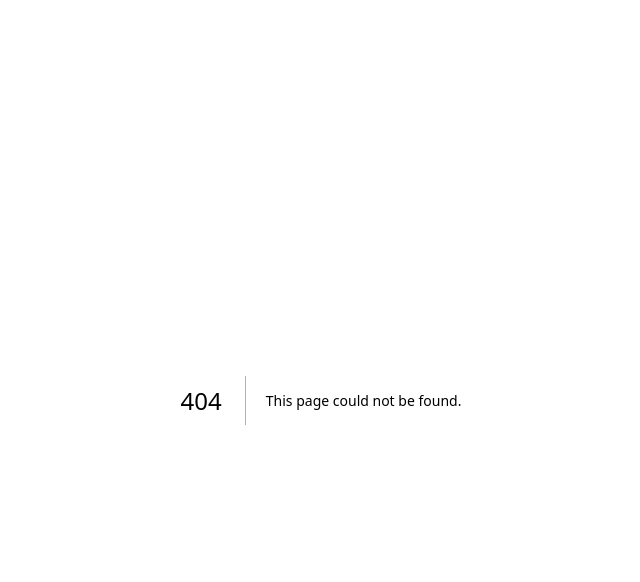
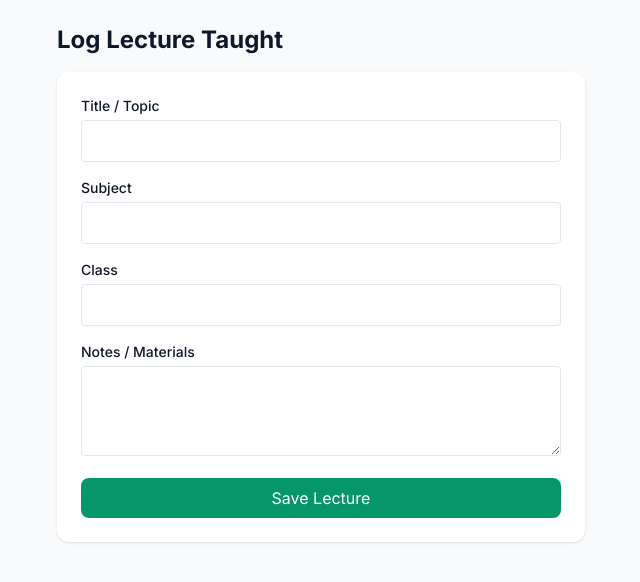
Before and after one commit to snbweb3/khubaib-progress-portal, a Next.js app: page /teacher/lectures in a window 1280 px wide. Before the commit this address had no page. Shown: the top 582 px of the page, without its empty margins (319-959 px from the left). Built offline with nearby package versions, Linux system fonts and the light colour scheme; no server answers.

Commit message:
Add teacher lectures page

```diff
--- /dev/null
+++ b/src/app/teacher/lectures/page.tsx
@@ -0,0 +1,61 @@
+'use client'
+
+import { useState } from 'react'
+import { createClient } from '@/lib/supabase/client'
+
+export default function LecturesPage() {
+  const [title, setTitle] = useState('')
+  const [subject, setSubject] = useState('')
+  const [className, setClassName] = useState('')
+  const [notes, setNotes] = useState('')
+  const [message, setMessage] = useState('')
+  const supabase = createClient()
+
+  async function saveLecture(e: React.FormEvent) {
+    e.preventDefault()
+    const { data: { user } } = await supabase.auth.getUser()
+
+    const { error } = await supabase.from('lectures').insert({
+      title,
+      subject,
+      class_name: className,
+      date_taught: new Date().toISOString().split('T')[0],
+      taught_by: user?.id,
+      notes,
+    })
+
+    if (error) setMessage(error.message)
+    else {
+      setMessage('Lecture logged!')
+      setTitle('')
+      setSubject('')
+      setNotes('')
+    }
+  }
+
+  return (
+    <div className="max-w-xl mx-auto p-6">
+      <h1 className="text-2xl font-bold mb-4">Log Lecture Taught</h1>
+      <form onSubmit={saveLecture} className="space-y-4 bg-white p-6 rounded-xl shadow">
+        <div>
+          <label className="block text-sm font-medium mb-1">Title / Topic</label>
+          <input value={title} onChange={e => setTitle(e.target.value)} className="w-full border px-3 py-2 rounded" required />
+        </div>
+        <div>
+          <label className="block text-sm font-medium mb-1">Subject</label>
+          <input value={subject} onChange={e => setSubject(e.target.value)} className="w-full border px-3 py-2 rounded" required />
+        </div>
+        <div>
+          <label className="block text-sm font-medium mb-1">Class</label>
+          <input value={className} onChange={e => setClassName(e.target.value)} className="w-full border px-3 py-2 rounded" />
+        </div>
+        <div>
+          <label className="block text-sm font-medium mb-1">Notes / Materials</label>
+          <textarea value={notes} onChange={e => setNotes(e.target.value)} className="w-full border px-3 py-2 rounded" rows={3} />
+        </div>
+        {message && <p className="text-sm text-emerald-600">{message}</p>}
+        <button type="submit" className="w-full py-2 bg-emerald-600 text-white rounded-lg">Save Lecture</button>
+      </form>
+    </div>
+  )
+}
```
